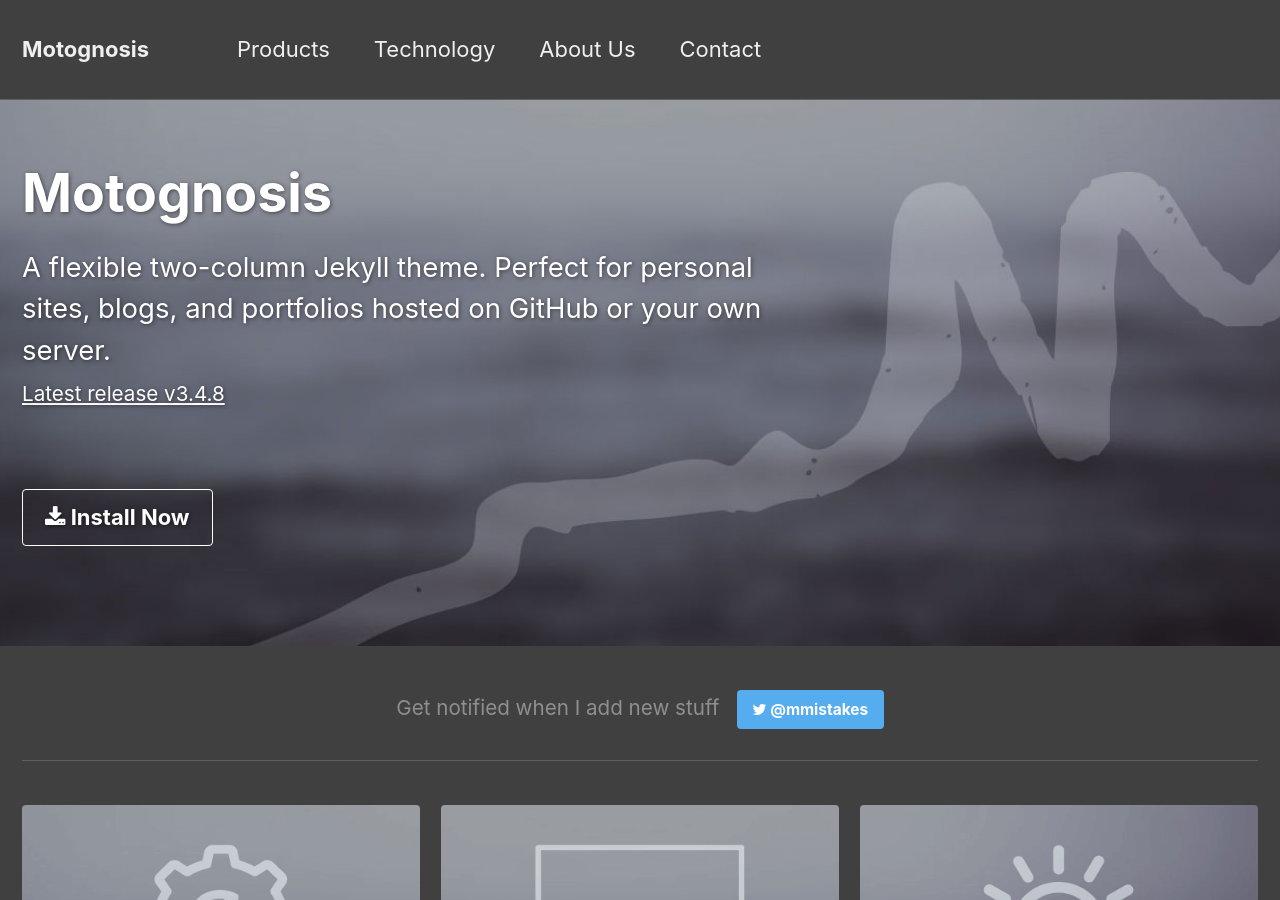
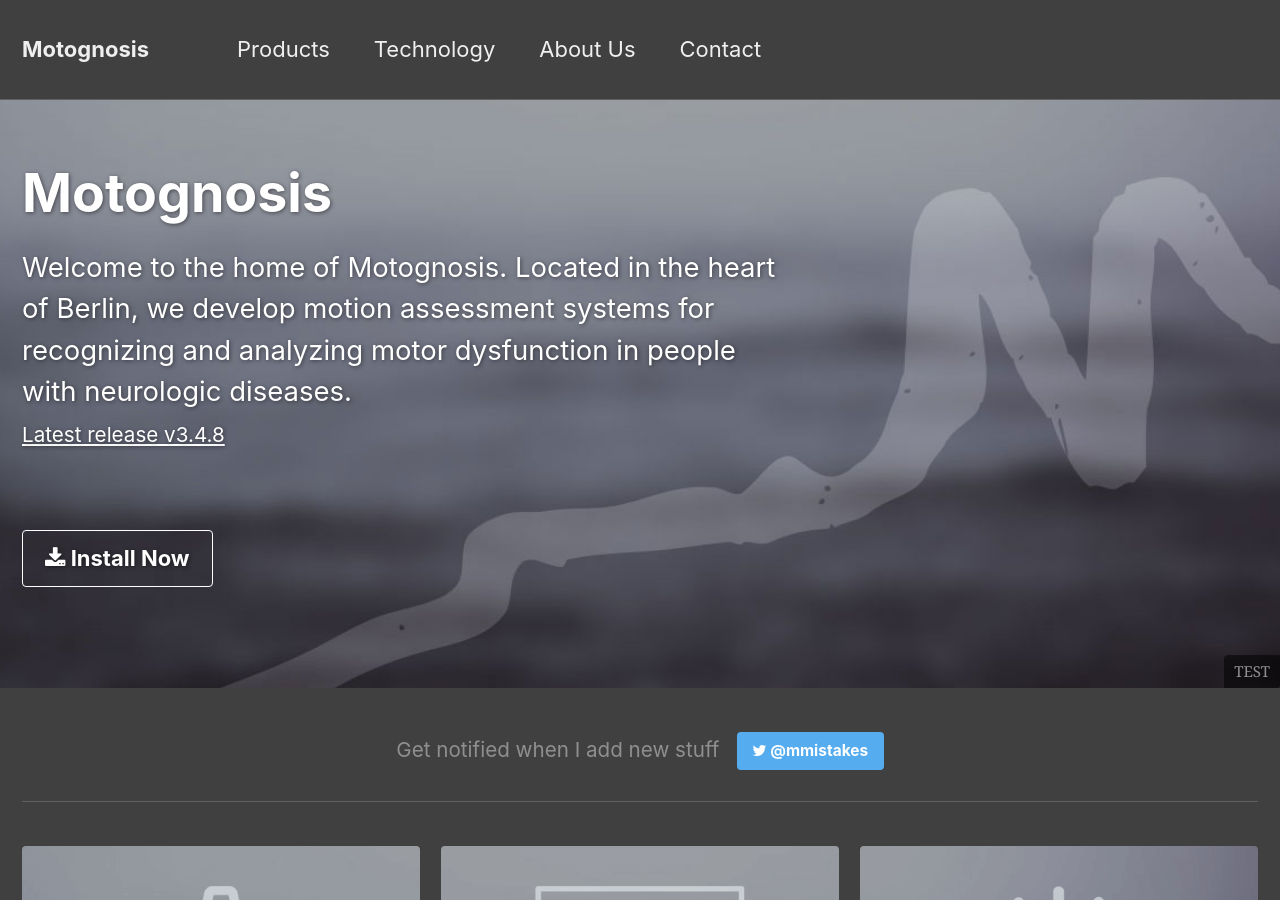
Before and after one commit to motognosis/motognosis.github.io, a Jekyll site: the page built from _pages/home.md, in a window 1280 px wide and 900 px high. Built offline with Jekyll 4.4.1, drawn with Linux system fonts in a browser that asks for light colours.

Commit message:
home customization

```diff
--- a/_pages/home.md
+++ b/_pages/home.md
@@ -6,8 +6,8 @@ header:
   overlay_image: mm-home-page-feature.jpg
   cta_label: "<i class='fa fa-download'></i> Install Now"
   cta_url: "/docs/quick-start-guide/"
-  caption:
-excerpt: 'A flexible two-column Jekyll theme. Perfect for personal sites, blogs, and portfolios hosted on GitHub or your own server.<br /> <small><a href="https://github.com/mmistakes/minimal-mistakes/releases/tag/3.4.8">Latest release v3.4.8</a></small><br /><br />'
+  caption: 'TEST'
+excerpt: 'Welcome to the home of Motognosis. Located in the heart of Berlin, we develop motion assessment systems for recognizing and analyzing motor dysfunction in people with neurologic diseases.<br /> <small><a href="https://github.com/mmistakes/minimal-mistakes/releases/tag/3.4.8">Latest release v3.4.8</a></small><br /><br />'
 feature_row:
   - image_path: mm-customizable-feature.png
     alt: "customizable"
```
